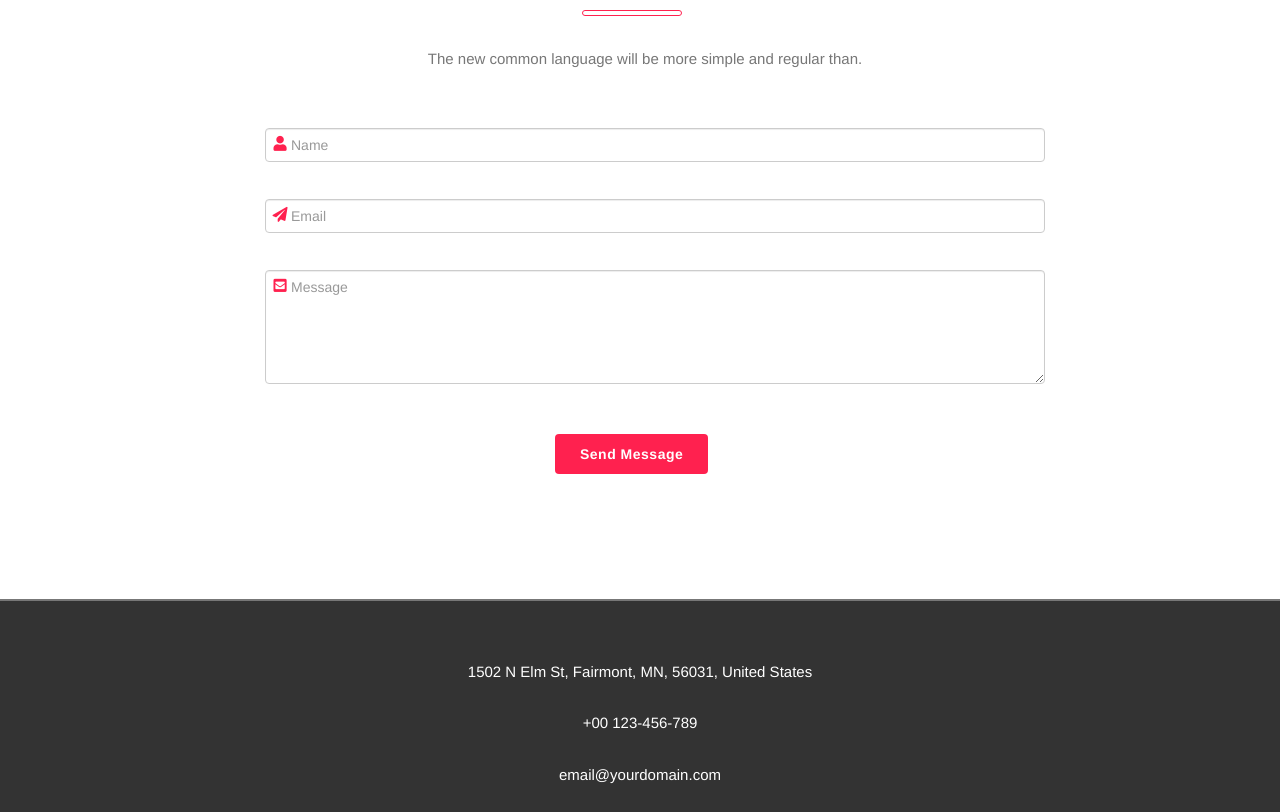
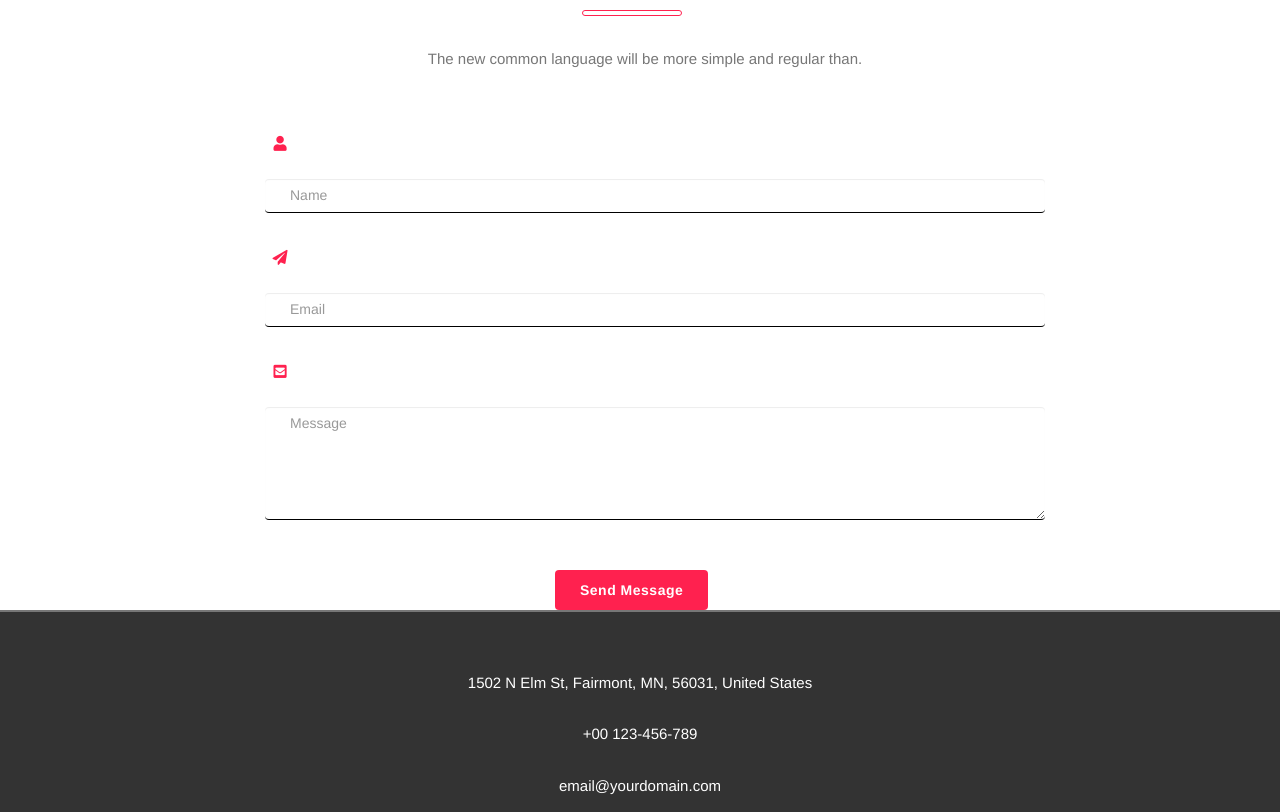
Before and after one commit to XumarN/final, a plain HTML site: page index.html in a window 1280 px wide. Shown: the part 4500-5312 px from the top of the page. Drawn offline with nearby package versions, Linux system fonts and the light colour scheme.

Commit message:
Update style.css

```diff
--- a/css/style.css
+++ b/css/style.css
@@ -56,6 +56,31 @@
 	min-height: 711.5px;
 	width: 100%;
 	border-bottom: solid 1px #777;
+}
+#email{
+
+	margin-top: 10px;
+	border-style: none;
+	border-bottom: 1px solid black ;
+
+}
+#name{
+	margin-top: 10px;
+	border-style: none;
+	border-bottom: 1px solid black ;
+}
+#message{
+	margin-top: 10px;
+	border-style: none;
+	border-bottom: 1px solid black ;
+	min-height: 100px;
+}
+.z{
+	background: transparent;
+	color: #ff214f;
+	border-style: none;
+	border-bottom: 1px solid black ;
+	border-top: none;
 }
 
 .main7 {
```
